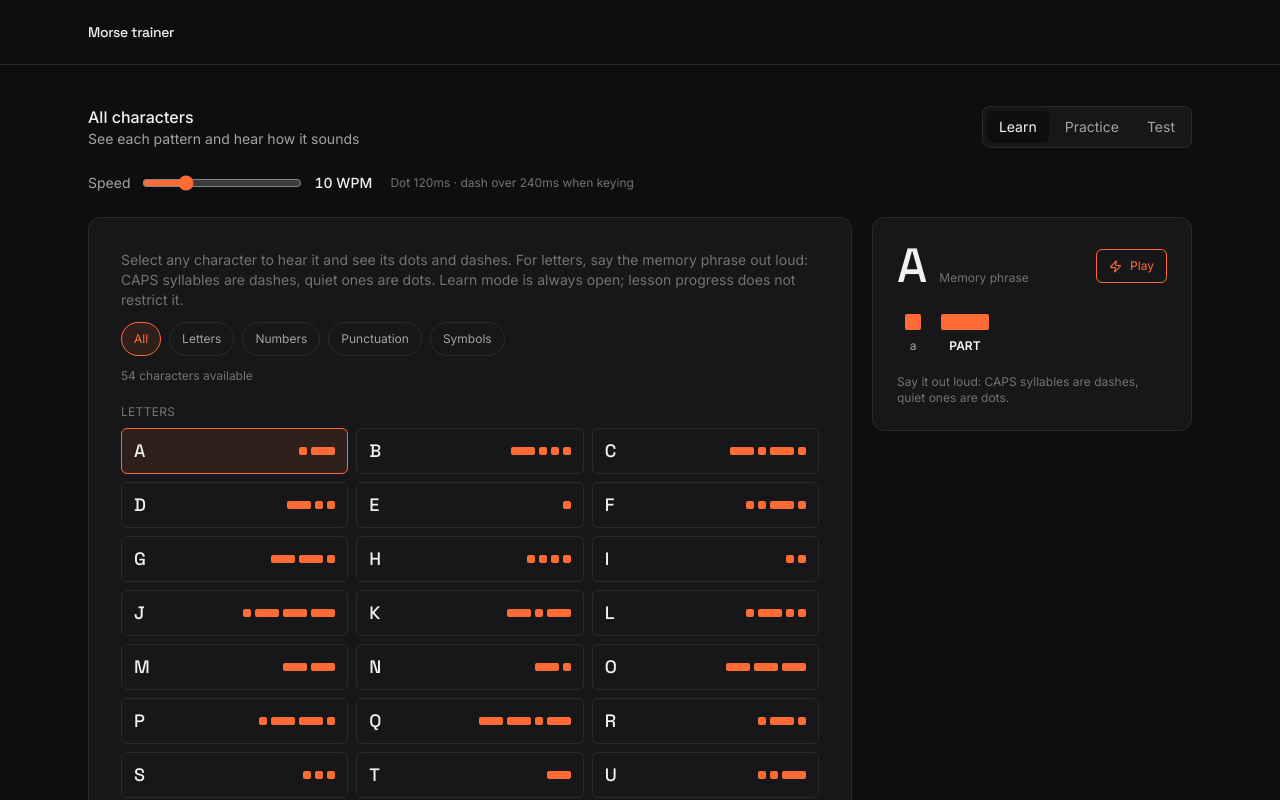
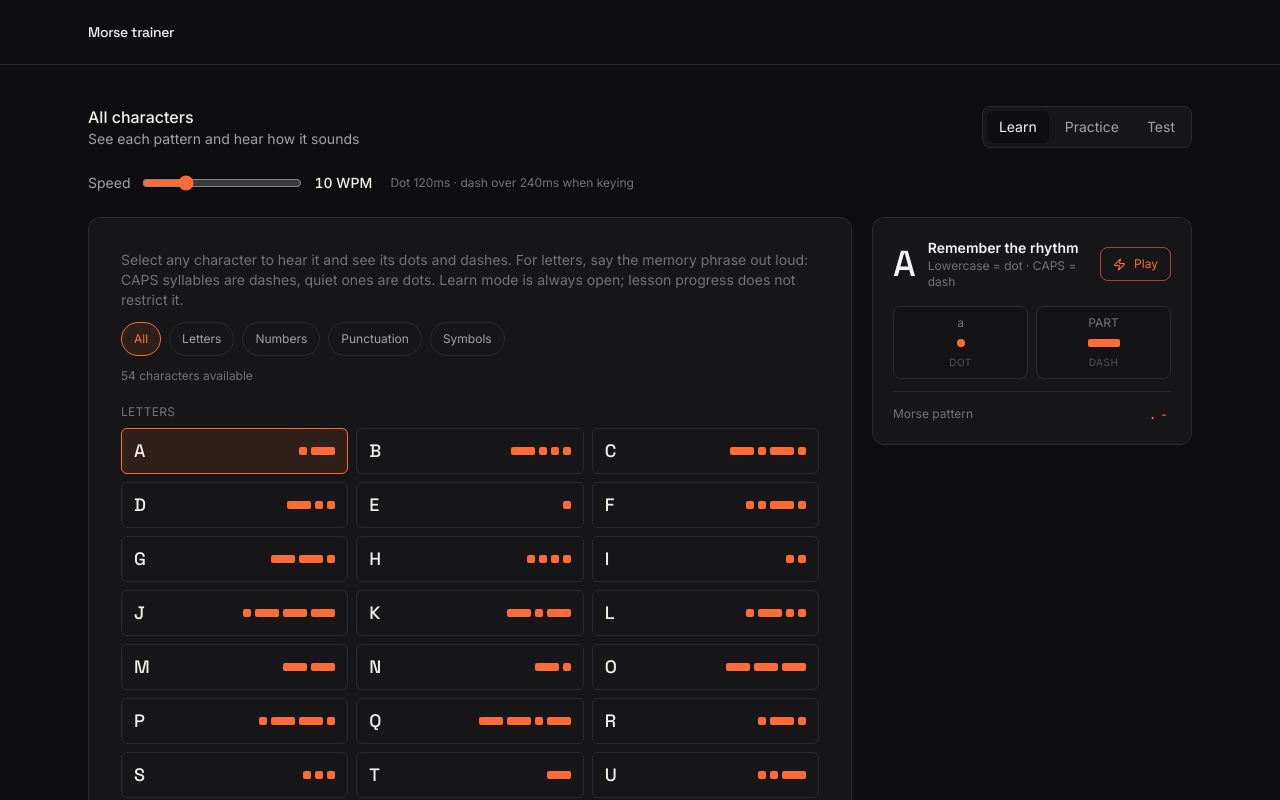
Before and after one commit to LameckM/Morse-trainer, a React (Vite) app: page / in a window 1280 px wide. Shown: the top 800 px of the page. Built offline with nearby package versions, Linux system fonts and the light colour scheme.

Commit message:
Redesign compact mnemonic visualizer in Learn mode

```diff
--- a/src/components/MorseTrainer.jsx
+++ b/src/components/MorseTrainer.jsx
@@ -127,62 +127,69 @@ function PatternBars({ pattern }) {
 // While audio plays, activeIndex is the signal being sounded (-1 when idle) and the rest light up as they go.
 function PatternViewer({ char, activeIndex, onPlay }) {
   const pattern = MORSE[char]
-  const phrase = MNEMONICS[char]
+  const phrase = MNEMONICS[char] || []
   const symbols = [...pattern]
-  const hasPhrase = phrase && phrase.length === symbols.length
+  const hasPhrase = phrase.length === symbols.length
   const playing = activeIndex >= 0
 
   return (
     <aside
-      aria-label={`${char} in Morse code`}
-      className="order-first lg:order-none self-start sticky top-3 lg:top-6 z-10 bg-panel border border-line rounded-xl p-4 lg:p-6 shadow-lg shadow-black/40 lg:shadow-none"
+      aria-label={`${char} mnemonic and Morse code`}
+      className="order-last lg:order-none self-start lg:sticky lg:top-6 bg-panel border border-line rounded-xl p-4 lg:p-5"
     >
       <div className="flex items-center justify-between gap-3">
-        <div className="flex items-baseline gap-3">
-          <span className="font-display text-4xl lg:text-5xl leading-none">{char}</span>
-          <span className="text-xs text-neutral-500">{hasPhrase ? 'Memory phrase' : 'Pattern'}</span>
+        <div className="flex items-center gap-3 min-w-0">
+          <span className="font-display text-4xl leading-none text-neutral-100">{char}</span>
+          <div className="min-w-0">
+            <p className="text-sm font-semibold text-neutral-100">Remember the rhythm</p>
+            <p className="text-xs text-neutral-500">Lowercase = dot · CAPS = dash</p>
+          </div>
         </div>
         <button
           type="button"
           onClick={onPlay}
           aria-label={`Play ${char}`}
-          className="flex items-center gap-2 text-xs px-3 py-2 rounded-md border border-signal text-signal hover:bg-signal/10 transition-colors"
+          className="shrink-0 inline-flex items-center gap-2 text-xs px-3 py-2 rounded-lg border border-signal/60 text-signal hover:bg-signal/10 transition-colors"
         >
           <Zap size={13} /> Play
         </button>
       </div>
 
-      <ol aria-label={`${char}: ${speak(pattern)}`} className="flex flex-wrap items-start gap-x-3 gap-y-4 mt-4 lg:mt-6">
-        {symbols.map((s, i) => {
+      {hasPhrase ? (
+        <ol aria-label={`${char}: ${speak(pattern)}`} className="grid grid-flow-col auto-cols-fr gap-2 mt-4">
+          {symbols.map((symbol, i) => {
             const lit = !playing || i <= activeIndex
             const current = playing && i === activeIndex
-          const label = hasPhrase ? phrase[i] : s === '.' ? 'dot' : 'dash'
+            const isDash = symbol === '-'
             return (
-            <li key={i} className="flex flex-col items-center gap-2 min-w-[2rem]">
+              <li key={i} className={`min-w-0 rounded-lg border p-2 text-center transition-colors ${
+                current ? 'border-signal bg-signal/10' : 'border-line bg-ink/30'
+              } ${lit ? '' : 'opacity-40'}`}>
+                <span className="block text-xs text-neutral-500 truncate mb-2">{phrase[i]}</span>
                 <span
-                aria-hidden="true"
-                className={`block h-3 lg:h-4 rounded-sm transition-all duration-150 motion-reduce:transition-none ${
-                  s === '.' ? 'w-3 lg:w-4' : 'w-8 lg:w-12'
-                } ${lit ? 'bg-signal' : 'bg-signal/25'} ${current ? 'scale-110' : ''}`}
+                  aria-label={isDash ? 'dash' : 'dot'}
+                  className={`mx-auto block bg-signal transition-all duration-150 motion-reduce:transition-none ${
+                    isDash ? 'w-8 h-2 rounded-sm' : 'w-2 h-2 rounded-full'
+                  } ${current ? 'scale-125' : ''}`}
                 />
-              <span
-                className={`text-[11px] lg:text-xs leading-none transition-opacity motion-reduce:transition-none ${
-                  hasPhrase && s === '-' ? 'font-semibold text-neutral-100' : hasPhrase ? 'text-neutral-400' : 'text-neutral-500'
-                } ${lit ? '' : 'opacity-40'}`}
-              >
-                <span className="sr-only">{s === '.' ? 'dot: ' : 'dash: '}</span>
-                {label}
+                <span className="block text-[10px] uppercase tracking-wider text-neutral-600 mt-2">
+                  {isDash ? 'Dash' : 'Dot'}
                 </span>
               </li>
             )
           })}
         </ol>
+      ) : (
+        <div className="mt-4 flex items-center gap-2 rounded-lg border border-line bg-ink/30 p-3">
+          <PatternBars pattern={pattern} />
+          <span className="text-xs text-neutral-500">No mnemonic phrase for this character</span>
+        </div>
+      )}
 
-      {hasPhrase && (
-        <p className="hidden lg:block text-xs text-neutral-500 mt-5">
-          Say it out loud: CAPS syllables are dashes, quiet ones are dots.
-        </p>
-      )}
+      <div className="flex items-center justify-between gap-3 mt-3 pt-3 border-t border-line">
+        <span className="text-xs text-neutral-500">Morse pattern</span>
+        <span className="font-mono text-sm tracking-[0.2em] text-signal">{pattern}</span>
+      </div>
     </aside>
   )
 }
```
Lines whose indentation alone changed are shown as unchanged.
